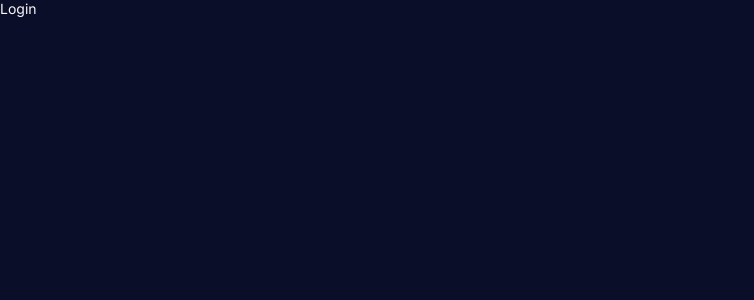
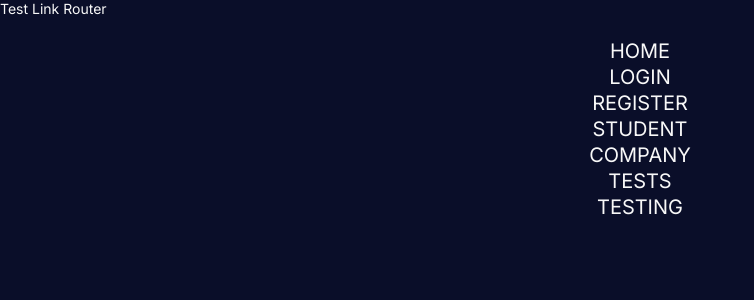
Before and after one commit to SoftRyzen-internship/skillryzen, a React app: page / in a window 1280 px wide. Shown: the top 300 px of the page, without its empty margins (0-754 px from the left). Built offline with nearby package versions, Linux system fonts and the light colour scheme.

Commit message:
SR:43-test-routes-list

```diff
--- a/src/pages/LoginPage/LoginPage.tsx
+++ b/src/pages/LoginPage/LoginPage.tsx
@@ -1,5 +1,27 @@
+import { NavLink } from 'react-router-dom';
+import { testRoutes } from 'routes/testRoutes';
+
 const LoginPage = () => {
-  return <div>Login</div>;
+  const testRoutesLink = testRoutes.map((item) => (
+    <li key={item.id}>
+      <NavLink {...item}>{item.name}</NavLink>
+    </li>
+  ));
+  return (
+    <>
+      <span style={{ textAlign: 'center' }}></span> Test Link Router
+      <ul
+        style={{
+          textAlign: 'center',
+          fontSize: '20px',
+          textTransform: 'uppercase',
+          margin: '20px',
+        }}
+      >
+        {testRoutesLink}
+      </ul>
+    </>
+  );
 };
 
 export default LoginPage;
--- /dev/null
+++ b/src/routes/testRoutes.js
@@ -0,0 +1,9 @@
+export const testRoutes = [
+  { id: 'id-1', name: 'home', to: '/' },
+  { id: 'id-2', name: 'login', to: '/login' },
+  { id: 'id-3', name: 'register', to: '/register' },
+  { id: 'id-4', name: 'student', to: '/student' },
+  { id: 'id-5', name: 'company', to: '/company' },
+  { id: 'id-6', name: 'tests', to: '/tests' },
+  { id: 'id-7', name: 'testing', to: '/testing' },
+];
```
